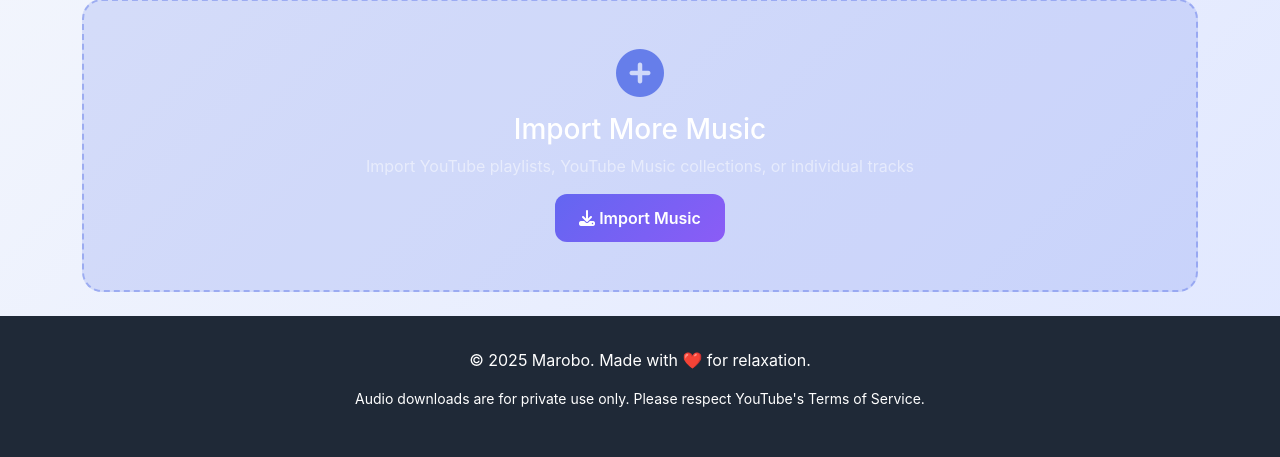
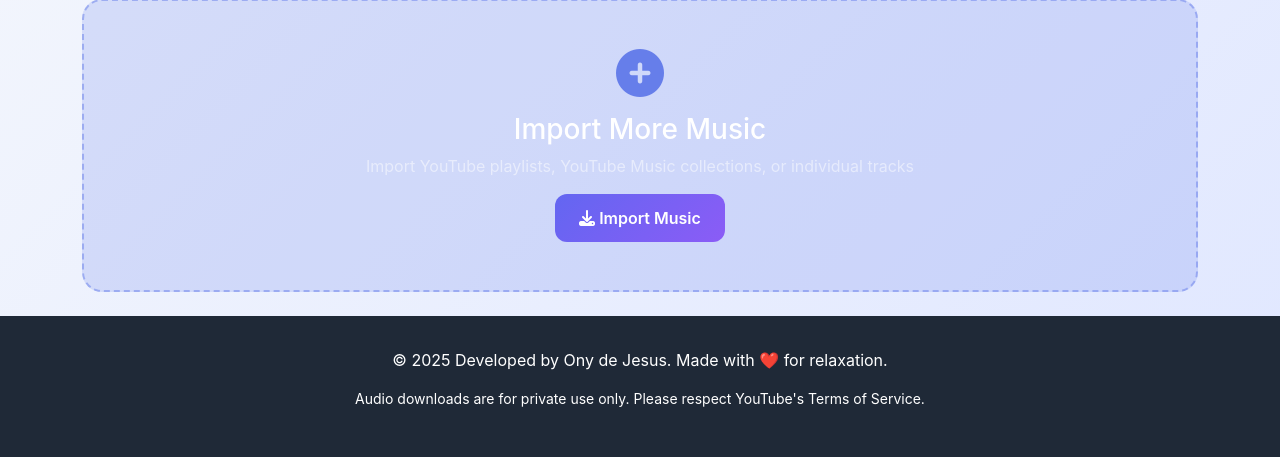
Before and after one commit to marobo/relaxify, a Django app: page / in a window 1280 px wide. Shown: the part 642-1099 px from the top of the page. Run offline with Django 5.2, Linux system fonts and the light colour scheme; data that the repository does not hold is empty.

Commit message:
add author of developer name at footer

```diff
--- a/templates/base.html
+++ b/templates/base.html
@@ -107,7 +107,7 @@
     <!-- Footer -->
     <footer class="footer">
         <div class="container text-center">
-            <p>&copy; 2025 Marobo. Made with ❤️ for relaxation.</p>
+            <p>&copy; 2025 Developed by Ony de Jesus. Made with ❤️ for relaxation.</p>
             <p class="small">Audio downloads are for private use only. Please respect YouTube's Terms of Service.</p>
         </div>
     </footer>
```
